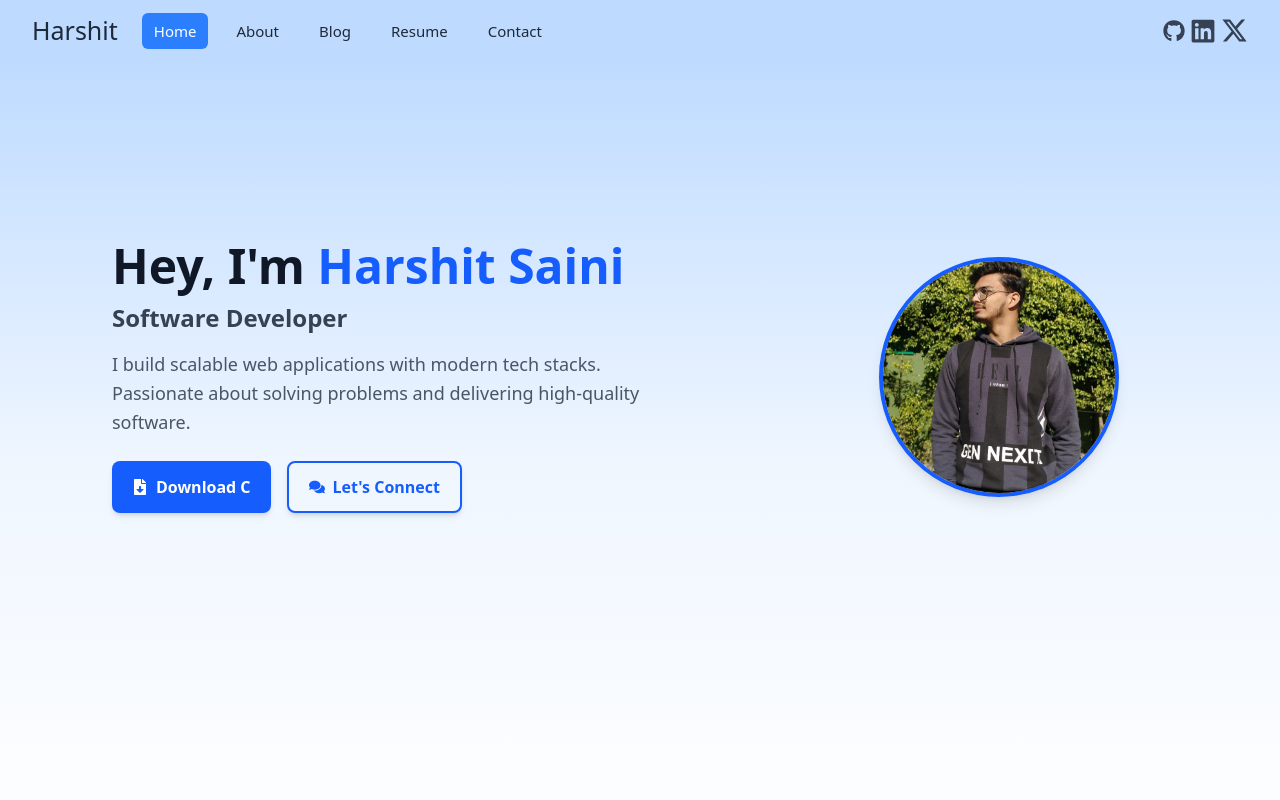
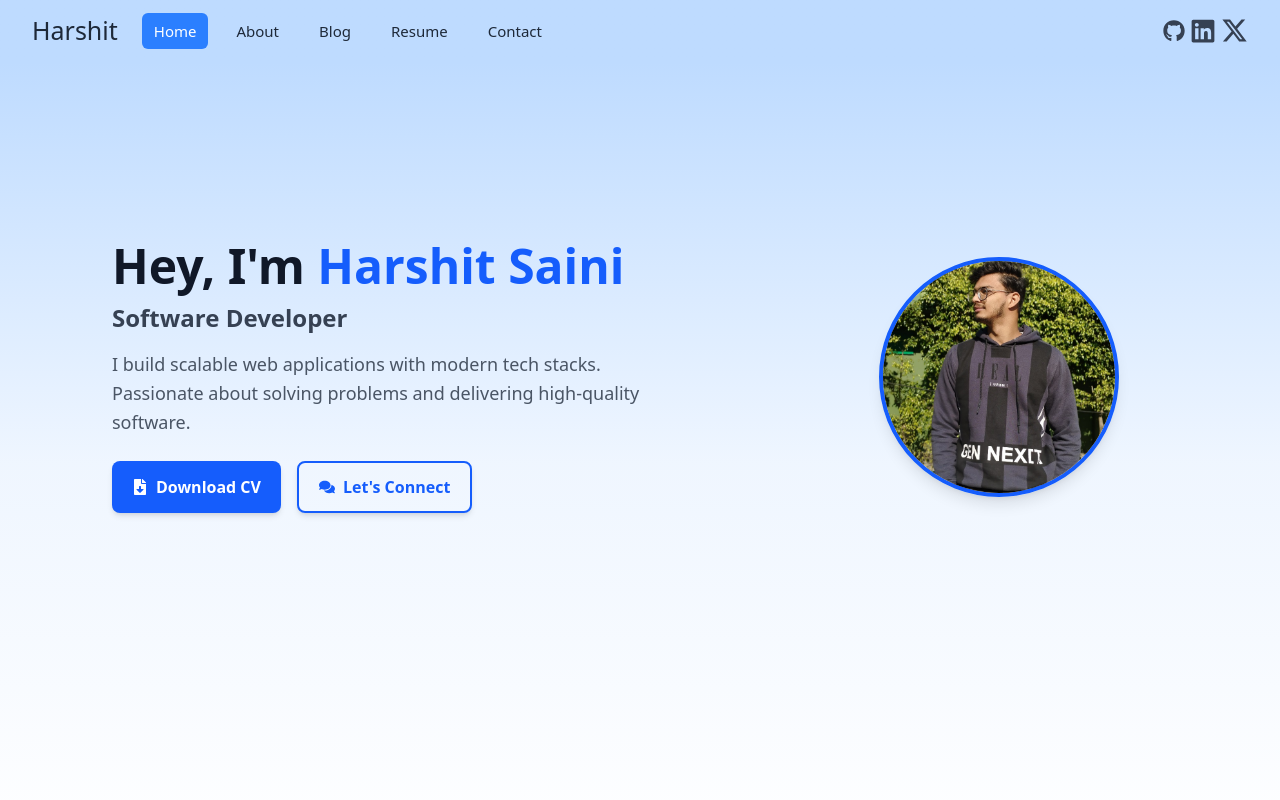
Before and after one commit to harshitsaini01/portfolio_live, a React (Vite) app: page / in a window 1280 px wide. Shown: the top 800 px of the page. Built offline with nearby package versions, Linux system fonts and the light colour scheme.

Commit message:
first push

```diff
--- a/src/pages/Home.jsx
+++ b/src/pages/Home.jsx
@@ -39,7 +39,7 @@ export default function Home() {
                 className="flex items-center gap-2 bg-blue-600 text-white px-4 sm:px-5 py-2 sm:py-3 text-sm sm:text-base font-bold rounded-lg shadow-md hover:bg-blue-700 transition cursor-pointer"
               >
                 <FaFileDownload />
-                Download C
+                Download CV
               </a>
               <a
                 href="/contact"
```
